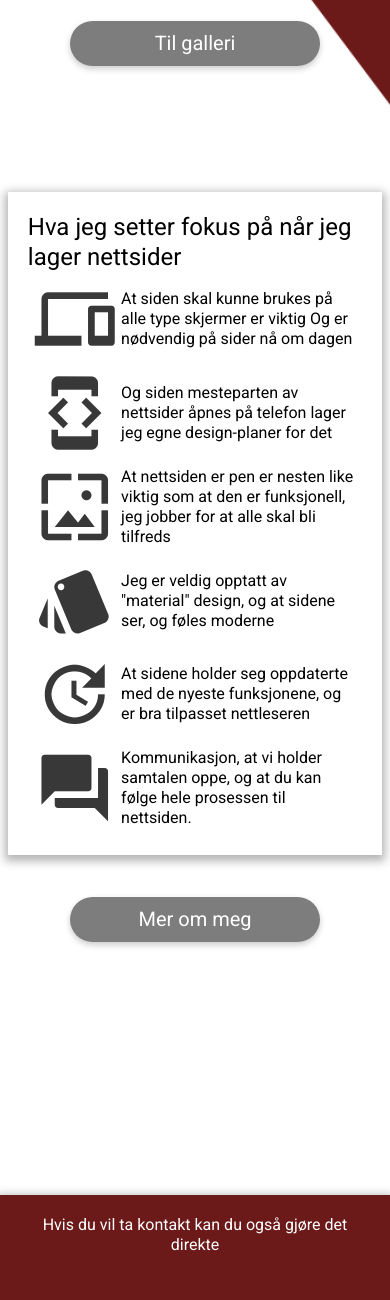
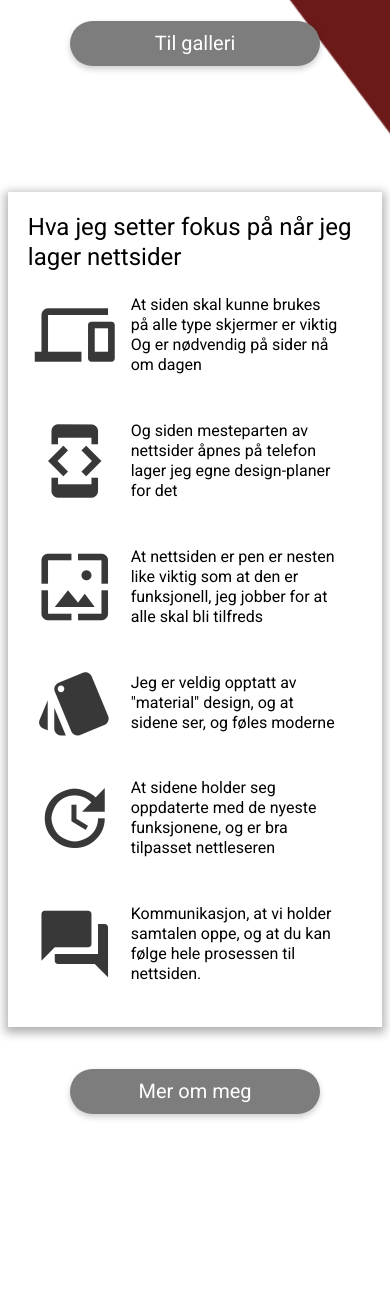
Before and after one commit to SanderGodard/Home, a PHP site: page / in a window 390 px wide. Shown: the part 1393-2693 px from the top of the page. Run offline with PHP 8.4, Linux system fonts and the light colour scheme.

Commit message:
synlighet av tekst og piler. og om meg siden mobile optimizing

```diff
--- a/Styling/Styling.css
+++ b/Styling/Styling.css
@@ -878,10 +879,20 @@ h2 {
   }
 }
 
-#home .TableOfThings {
+#Om .TableOfThings {
+  width: 70%;
+  margin: 10vh auto 10vh 30%;
+}
+@media only screen and (max-width: 800px) {
+  #Om .TableOfThings {
+    width: 100%;
+  }
+}
+
+.TableOfThings {
   margin: 10vh auto 0;
 }
-#home .TableOfThings h1 {
+.TableOfThings h1 {
   font-size: 1.5em;
   -webkit-transition: all 0.1s ease;
   transition: all 0.1s ease;
@@ -892,15 +903,33 @@ h2 {
   margin: 0;
   padding: 0;
 }
-#home .TableOfThings table {
+.TableOfThings table {
   width: 100%;
   border-collapse: collapse;
   border: 0px solid #6C1919;
 }
-#home .TableOfThings table td {
+.TableOfThings table tr {
+  display: -webkit-box;
+  display: -ms-flexbox;
+  display: flex;
+  -webkit-box-pack: justify;
+      -ms-flex-pack: justify;
+          justify-content: space-between;
+  -webkit-box-align: start;
+      -ms-flex-align: start;
+          align-items: flex-start;
+  -webkit-box-orient: horizontal;
+  -webkit-box-direction: normal;
+      -ms-flex-flow: row wrap;
+          flex-flow: row wrap;
+}
+.TableOfThings table tr td {
+  -webkit-box-flex: 1;
+      -ms-flex-positive: 1;
+          flex-grow: 1;
   -webkit-transition: all 0.1s ease-in-out;
   transition: all 0.1s ease-in-out;
-  width: calc(100% / 3);
+  width: calc((100% / 3) - 5%);
   vertical-align: top;
   padding: 1vw;
   display: -webkit-inline-box;
@@ -921,33 +950,25 @@ h2 {
           flex-direction: column;
   border: 3px solid #FFF;
 }
-#home .TableOfThings table td:hover {
+.TableOfThings table tr td:hover {
   -webkit-transition: all 0.1s ease-in-out;
   transition: all 0.1s ease-in-out;
   color: #212121;
 }
-#home .TableOfThings table td:hover h5 {
+.TableOfThings table tr td:hover h5 {
   -webkit-transition: all 0.25s ease-in-out;
   transition: all 0.25s ease-in-out;
   -webkit-transform: scale(1.07);
           transform: scale(1.07);
 }
-@media only screen and (max-width: 1222px) {
-  #home .TableOfThings table td {
-    -webkit-box-orient: vertical;
-    -webkit-box-direction: normal;
-        -ms-flex-direction: column;
-            flex-direction: column;
-  }
-}
 @media only screen and (max-width: 700px) {
-  #home .TableOfThings table td {
-    width: calc(100% / 2);
+  .TableOfThings table tr td {
+    width: calc((100% / 2) - 5%);
   }
 }
 @media only screen and (max-width: 575px) {
-  #home .TableOfThings table td {
-    width: calc(100%);
+  .TableOfThings table tr td {
+    width: calc(100% - 5%);
     vertical-align: middle;
     -webkit-box-orient: horizontal;
     -webkit-box-direction: normal;
@@ -955,7 +976,7 @@ h2 {
             flex-direction: row;
   }
 }
-#home .TableOfThings table td h5 {
+.TableOfThings table tr td h5 {
   -webkit-transition: all 0.25s ease-in-out;
   transition: all 0.25s ease-in-out;
   font-weight: 400;
@@ -967,42 +988,19 @@ h2 {
           user-select: none;
   display: inline-block;
   color: #383838;
-  text-align: left;
-}
-@media only screen and (max-width: 1222px) {
-  #home .TableOfThings table td h5 {
-    width: 100%;
-    display: block;
-    text-align: center;
-  }
+  width: 100%;
+  text-align: center;
 }
 @media only screen and (max-width: 575px) {
-  #home .TableOfThings table td h5 {
-    display: inline-block;
-    text-align: left;
+  .TableOfThings table tr td h5 {
     width: 1em;
     line-height: 1;
   }
 }
-#home .TableOfThings table td p {
-  display: inline-block;
-  width: calc(100% - 5.6em);
-  float: right;
-}
-@media only screen and (max-width: 1222px) {
-  #home .TableOfThings table td p {
-    float: none;
-    width: 100%;
-    display: block;
-  }
-}
-@media only screen and (max-width: 575px) {
-  #home .TableOfThings table td p {
-    display: inline-block;
-    width: calc(100% - 5.4em);
-    float: right;
-    vertical-align: middle;
-  }
+.TableOfThings table tr td p {
+  display: block;
+  margin: 5%;
+  max-width: 400px;
 }
 
 .White {
--- a/Styling/Styling.sass
+++ b/Styling/Styling.sass
@@ -15,6 +15,7 @@ $LineClip: polygon(25% 0, 34% 0, 100% 70%, 100% 79%)
 
 $Shadow: 0px 3px 6px rgba(0,0,0,0.2)
 $BigShadow: 0px 3px 9px 3px rgba(0,0,0,0.3)
+$WhiteShadow: 2px 2px 4px rgba(255,255,225,0.2)
 
 // ============ Mobile
 $MobileS: "only screen and (max-width : 334px)"
@@ -537,6 +538,7 @@ main
   width: 59%
   display: block
   margin: 5vh 0 2vh 41%
+  text-shadow: $WhiteShadow
 
   @media #{$TabletL}
     margin: 5vh 30% 2vh 0
@@ -756,31 +758,44 @@ h2
     background-image: url(../Images/TriangleBGMobile.png)
 
 
-
-
-#home
+#Om
   .TableOfThings
-    margin: 10vh auto 0
-
-    h1
-      font-size: 1.5em
-      transition: all 0.1s ease
-      color: black
-      text-decoration: none
-      text-align: left
+    width: 70%
+    margin: 10vh auto 10vh 30%
+
+    @media #{$TabletL}
       width: 100%
-      margin: 0
-      padding: 0
-
-    table
-      //table-layout: fixed
-      width: 100%
-      border-collapse: collapse
-      border: 0px solid $MainColor
+
+
+.TableOfThings
+  margin: 10vh auto 0
+
+  h1
+    font-size: 1.5em
+    transition: all 0.1s ease
+    color: black
+    text-decoration: none
+    text-align: left
+    width: 100%
+    margin: 0
+    padding: 0
+
+  table
+    //table-layout: fixed
+    width: 100%
+    border-collapse: collapse
+    border: 0px solid $MainColor
+
+    tr
+      display: flex
+      justify-content: space-between
+      align-items: flex-start
+      flex-flow: row wrap
 
       td
+        flex-grow: 1
         transition: $Fast
-        width: calc(100% / 3)
+        width: calc((100% / 3) - 5%)
         vertical-align: top
         padding: 1vw
         display: inline-flex
@@ -801,15 +816,11 @@ h2
             transition: $Medium
             transform: scale(1.07)
 
-
-        @media #{$Desktop}
-          flex-direction: column
-
         @media #{$TabletM}
-          width: calc(100% / 2)
+          width: calc((100% / 2) - 5%)
 
         @media #{$MobileXXL}
-          width: calc(100%)
+          width: calc(100% - 5%)
           vertical-align: middle
           flex-direction: row
 
@@ -821,33 +832,17 @@ h2
           user-select: none
           display: inline-block
           color: $SecondaryColor
-          text-align: left
-
-          @media #{$Desktop}
-            width: 100%
-            display: block
-            text-align: center
+          width: 100%
+          text-align: center
 
           @media #{$MobileXXL}
-            display: inline-block
-            text-align: left
             width: 1em
             line-height: 1
+
         p
-          display: inline-block
-          width: calc(100% - 5.6em)
-          float: right
-
-          @media #{$Desktop}
-            float: none
-            width: 100%
-            display: block
-
-          @media #{$MobileXXL}
-            display: inline-block
-            width: calc(100% - 5.4em)
-            float: right
-            vertical-align: middle
+          display: block
+          margin: 5%
+          max-width: 400px
 
 
 .White
@@ -952,106 +947,6 @@ h2
 
 
 #Om
-  //margin-top: 0px
-  //padding-top: 0px
-
-
-  //h2.White
-    @media #{$TabletM}
-      padding: 20px 10px
-      letter-spacing: normal
-
-  .TableOfThings
-    margin: 10vh auto 10vh 30%
-    width: 70%
-    box-sizing: border-box !important
-
-    h1
-      font-size: 1.5em
-      transition: all 0.1s ease
-      color: black
-      text-decoration: none
-      text-align: left
-      width: 100%
-      margin: 0
-      padding: 0
-
-    @media #{$TabletL}
-      margin: 40vw auto 10vh
-      width: 100%
-
-    @media #{$TabletM}
-      margin: 40vh auto 10vh
-
-
-    table
-      //table-layout: fixed
-      width: 100%
-      border-collapse: collapse
-      border: 0px solid $MainColor
-
-      td
-        transition: $Fast
-        width: calc(100% / 3)
-        vertical-align: top
-        display: inline-flex
-        align-content: center
-        align-items: center
-        justify-content: space-between
-        flex-direction: column
-
-        &:hover
-          //border-top: 3px solid darken($SecondaryColor, 9)
-          transition: $Fast
-          color: darken($SecondaryColor, 9)
-
-          h5
-            transition: $Medium
-            transform: scale(1.07)
-
-        @media #{$TabletM}
-          width: calc(100% / 2)
-
-        @media #{$MobileXXL}
-          width: calc(100%)
-          vertical-align: middle
-          flex-direction: row
-
-        h5
-          font-weight: 400
-          font-family: 'Material Icons', sans-serif
-          font-size: 5em
-          user-select: none
-          display: inline-block
-          color: $SecondaryColor
-          text-align: left
-
-          @media #{$Desktop}
-            width: 100%
-            display: block
-            text-align: center
-
-          @media #{$MobileXXL}
-            display: inline-block
-            text-align: left
-            width: 1em
-            line-height: 1
-        p
-          display: inline-block
-          width: calc(100% - 3em)
-          float: right
-
-          @media #{$Desktop}
-            float: none
-            width: 100%
-            display: block
-
-          @media #{$MobileXXL}
-            display: inline-block
-            width: calc(100% - 5.4em)
-            float: right
-            vertical-align: middle
-
 
   .OmFlex
     width: 80%
@@ -1088,40 +983,24 @@ h2
         height: calc((90vw*0.9)/16*9)
 
     .White
-      position: absolute
+      position: relative
       right: calc(90vw / 100 * 15 + 8px)
-      //display: inline-block
-      width: 25%
-      float: right
       z-index: 3
       align-self: center
       box-shadow: $BigShadow !important
-      //transform: translate(0%, -50%)
 
       img
         height: auto
 
       @media #{$TabletL}
-        float: right
-        //margin: 0 0 0 calc(20% - 40px)
-        //align-self: auto
-        //position: static
-        display: block
-        right: calc(15% - 8px)
+        right: 0
         z-index: 5
-        width: 50%
-
-        @media #{$TabletM}
-          float: none
-          width: 70vw
-          right: 15vw
-          left: 15vw
-          box-sizing: border-box
+        width: 100%
+        left: 15vw
+        box-sizing: border-box
 
         @media #{$MobileXXL}
-          width: 90vw
-          right: 5vw
-          left: 5vw
+          left: 7vw
 
       h1
         text-align: left
@@ -1669,6 +1548,7 @@ footer
   width: 100%
 
   .SideArrow
+    text-shadow: $WhiteShadow
     transition: all .1s ease
     font-weight: 100
     font-size: 150px
```
Also changed, not shown: other parts of Styling/Styling.css (+6 -144 lines), Images/StripesBGMobile.png (added), 2 other files.
